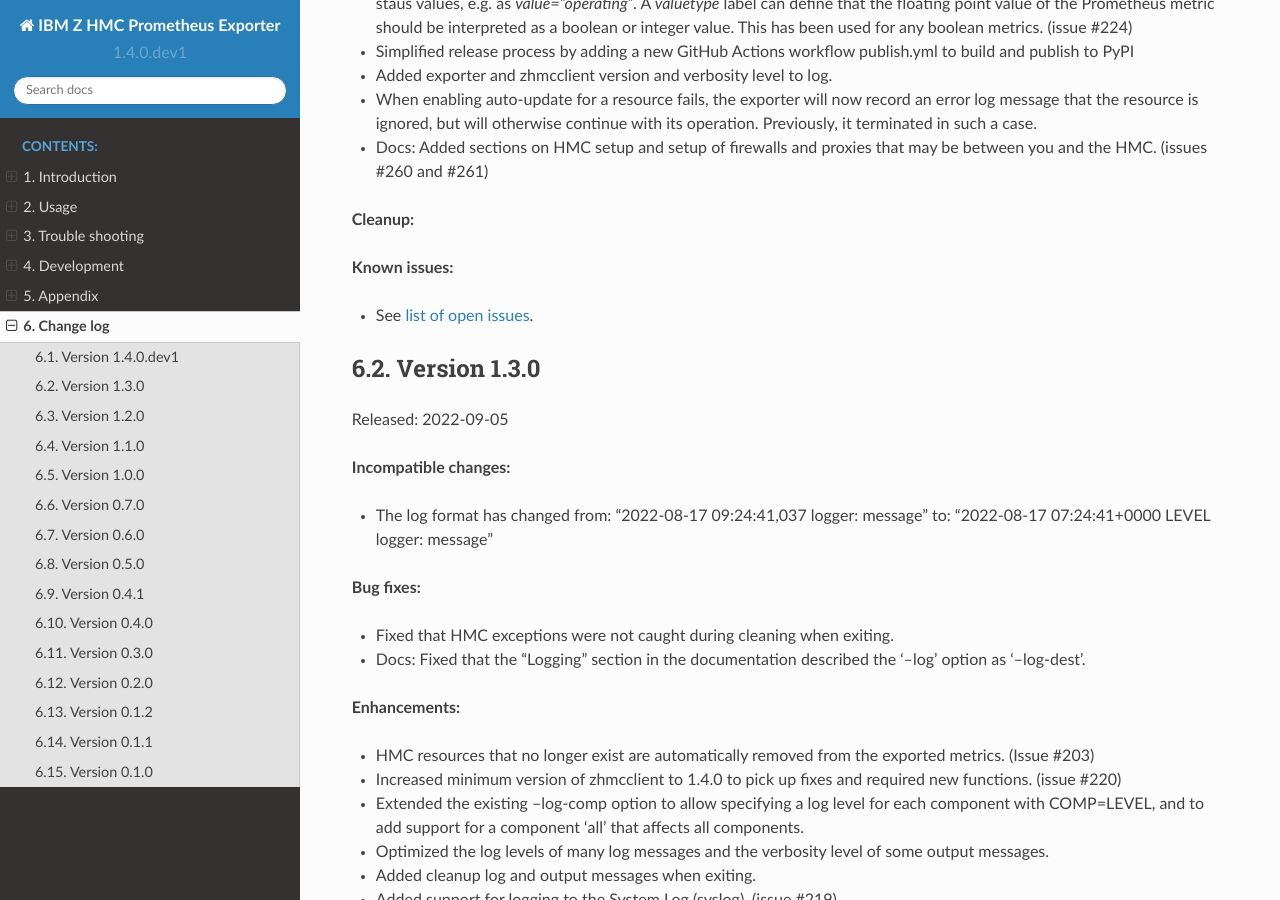
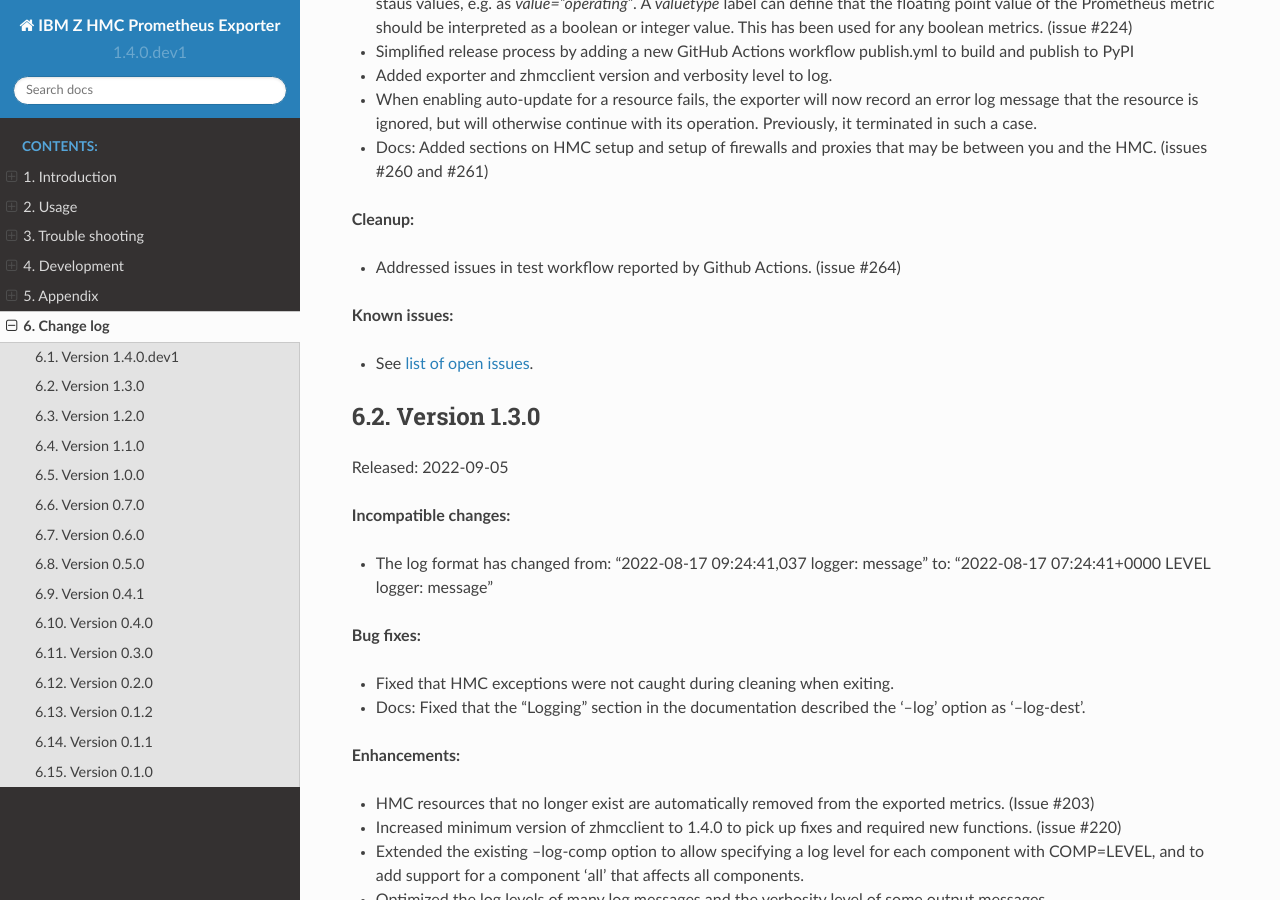
Before and after one commit to zhmcclient/zhmc-prometheus-exporter, a Sphinx documentation site: the page built from docs/changes.rst, in a window 1280 px wide and 900 px high, scrolled down 752 px. Built offline with Sphinx 7.4.7 and the Read the Docs theme 2.0.0, drawn with Linux system fonts in a browser that asks for light colours.

Commit message:
Addressed issues in test workflow reported by Github Actions
Signed-off-by: Andreas Maier <maiera@de.ibm.com>

```diff
--- a/docs/changes.rst
+++ b/docs/changes.rst
@@ -70,6 +70,8 @@
   may be between you and the HMC. (issues #260 and #261)
 
 **Cleanup:**
+
+* Addressed issues in test workflow reported by Github Actions. (issue #264)
 
 **Known issues:**
 
```
Also changed, not shown: 1 other file.
